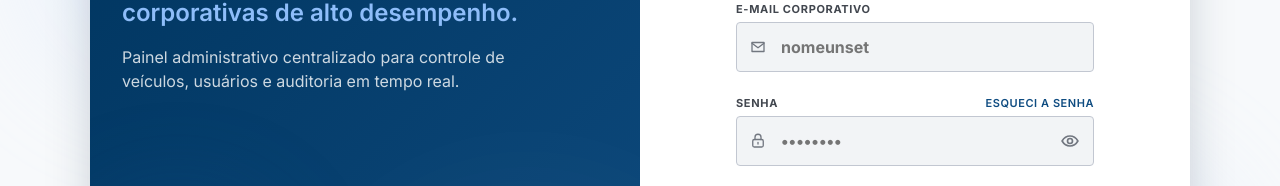
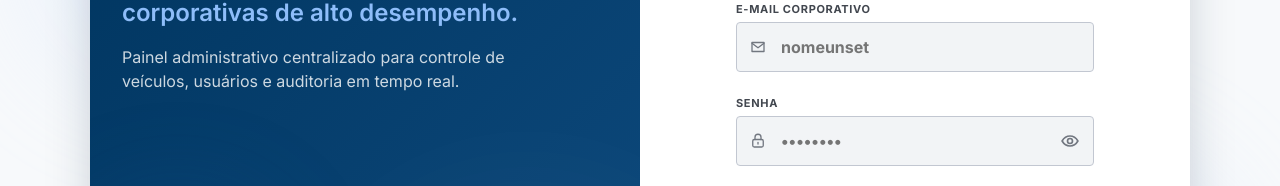
Before and after one commit to rpsouza441/controle-frota-veiculos, a React (Vite) app: page /login in a window 1280 px wide. Shown: the part 219-405 px from the top of the page. Built offline with nearby package versions, Linux system fonts and the light colour scheme; no server answers.

Commit message:
docs: update project source of truth

```diff
--- a/src/features/auth/LoginPage.tsx
+++ b/src/features/auth/LoginPage.tsx
@@ -148,7 +148,6 @@ export function LoginPage() {
           <label className="field login-field">
             <span className="login-label-row">
               <span>SENHA</span>
-              <a href="#" onClick={(event) => event.preventDefault()}>ESQUECI A SENHA</a>
             </span>
             <span className="input-icon-wrap">
               <span className="input-icon input-icon-svg">
```
Also changed, not shown: 1 other file (tests, documents, lock files or other folders).
